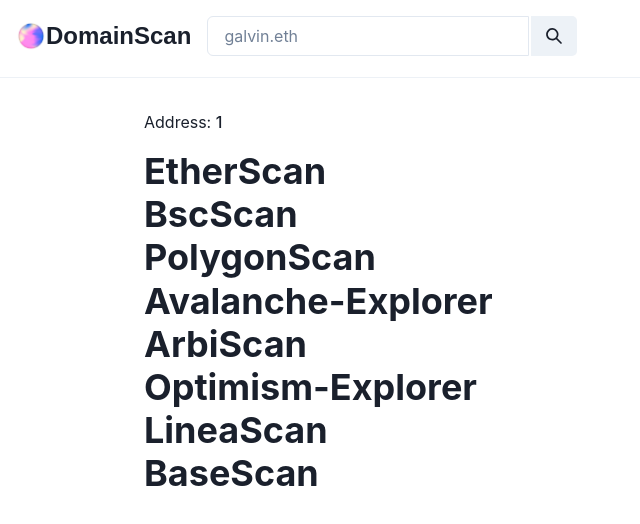
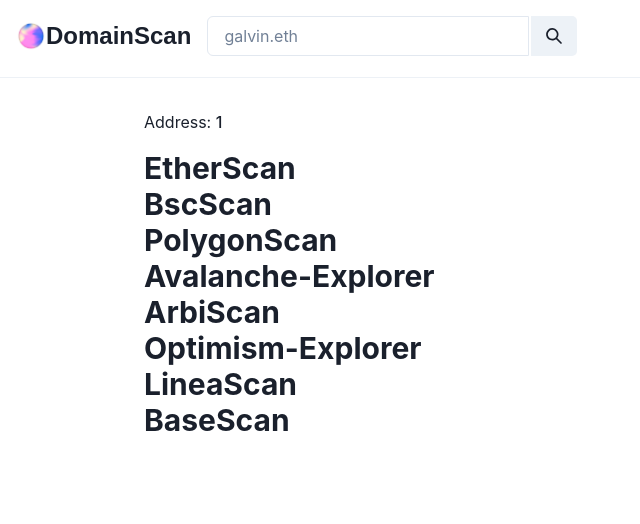
Before and after one commit to ameeetgaikwad/Domain-Scan, a Next.js app: page /address/1 in a window 1280 px wide. Shown: the top 524 px of the page, without its empty margins (0-640 px from the left). Built offline with nearby package versions, Linux system fonts and the light colour scheme.

Commit message:
minor font change

```diff
--- a/src/pages/address/[address].tsx
+++ b/src/pages/address/[address].tsx
@@ -59,7 +59,7 @@
                 .filter((x) => x.name !== explorerName)
                 .map((explorer: any): JSX.Element => {
                   return (
-                    <Heading>
+                    <Heading size={"lg"}>
                       <Link href={`${explorer.explorer}${query.address}`}>
                         {explorer.name}
                       </Link>
```
